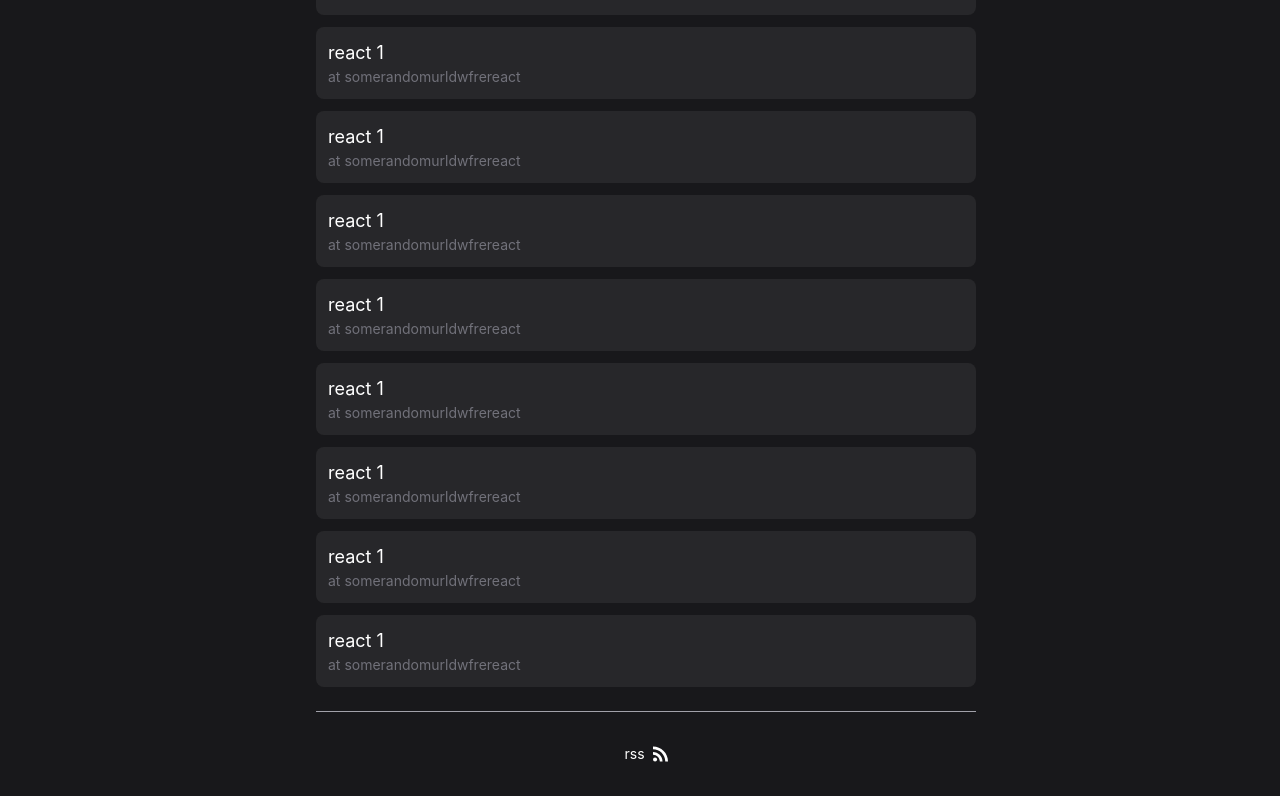
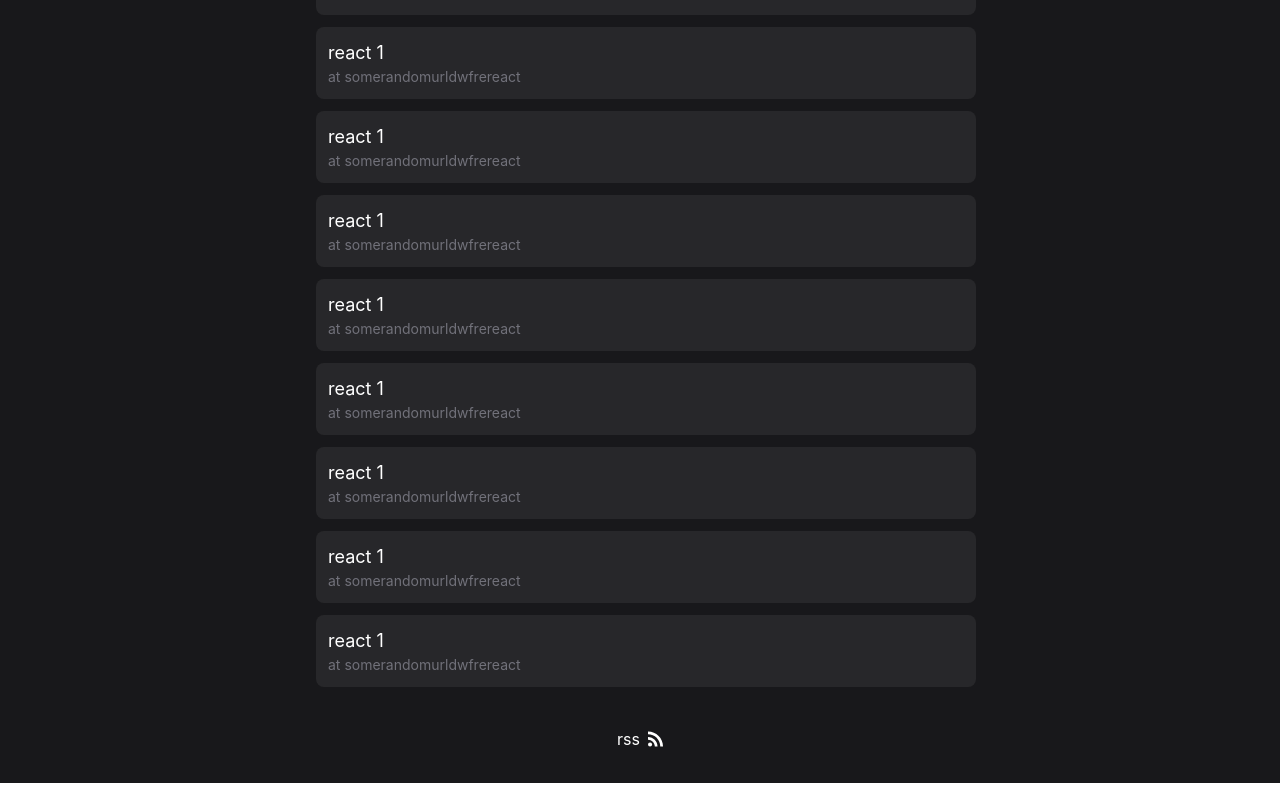
Before and after one commit to inhopj/fcirone.dev, a Next.js app: page /feeds in a window 1280 px wide. Shown: the part 1689-2485 px from the top of the page. Built offline with nearby package versions, Linux system fonts and the light colour scheme.

Commit message:
refactor RSSFeeds component

```diff
--- a/components/Feeds/RSSFeeds.tsx
+++ b/components/Feeds/RSSFeeds.tsx
@@ -8,13 +8,7 @@ interface Props {
 const RSSFeeds = ({ className: parentClassNames }: Props) => {
   return (
     <div
-      className={classnames(
-        'flex flex-col max-w-2xl w-full',
-        parentClassNames
-      )}
-    >
-      <div className='pt-8 flex justify-center text-white text-sm cursor-pointer border-t border-zinc-400'>
-
+      className='pt-4 flex justify-center text-white text-base cursor-pointer'>
       <div
         className="pr-2"
       >
@@ -27,7 +21,6 @@ const RSSFeeds = ({ className: parentClassNames }: Props) => {
         height={15}
       />
     </div>
-    </div>
   )
 }
 
```
Lines whose indentation alone changed are shown as unchanged.
